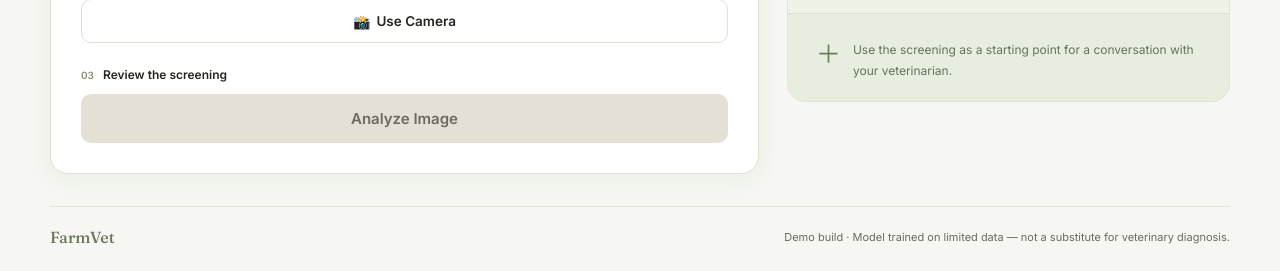
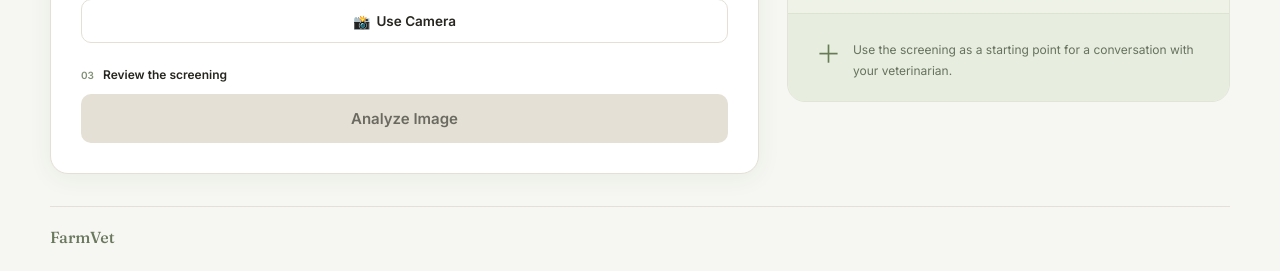
Before and after one commit to MohammedLakhrawala/FarmVet, a Flask app: page / in a window 1280 px wide. Shown: the part 902-1173 px from the top of the page. Run offline with Flask 3, Linux system fonts and the light colour scheme.

Commit message:
Remove footer demo disclaimer

```diff
--- a/major/farmvet/static/script.js
+++ b/major/farmvet/static/script.js
@@ -11,7 +11,6 @@ const translations = {
     capture: "Capture",
     analyze: "Analyze Image",
     analyzing: "Analyzing image…",
-    disclaimer: "Demo build · Model trained on limited data — not a substitute for veterinary diagnosis.",
     confidence: "confidence",
     cameraError: "Could not access camera. Please check permissions.",
     serverError: "Could not reach the server. Make sure app.py is running.",
@@ -29,7 +28,6 @@ const translations = {
     capture: "फोटो लें",
     analyze: "जांच करें",
     analyzing: "फोटो जांची जा रही है…",
-    disclaimer: "डेमो संस्करण · सीमित डेटा पर प्रशिक्षित मॉडल — पशु चिकित्सक की सलाह का विकल्प नहीं है।",
     confidence: "विश्वसनीयता",
     cameraError: "कैमरा एक्सेस नहीं हो पाया। कृपया अनुमति जाँचें।",
     serverError: "सर्वर से संपर्क नहीं हो पाया। सुनिश्चित करें कि app.py चल रहा है।",
--- a/major/farmvet/templates/index.html
+++ b/major/farmvet/templates/index.html
@@ -107,7 +107,6 @@
     </main>
 
     <footer class="footer"><span class="footer-brand">FarmVet</span>
-      <p data-i18n="disclaimer">Demo build · Model trained on limited data — not a substitute for veterinary diagnosis.</p>
     </footer>
   </div>
 
```
